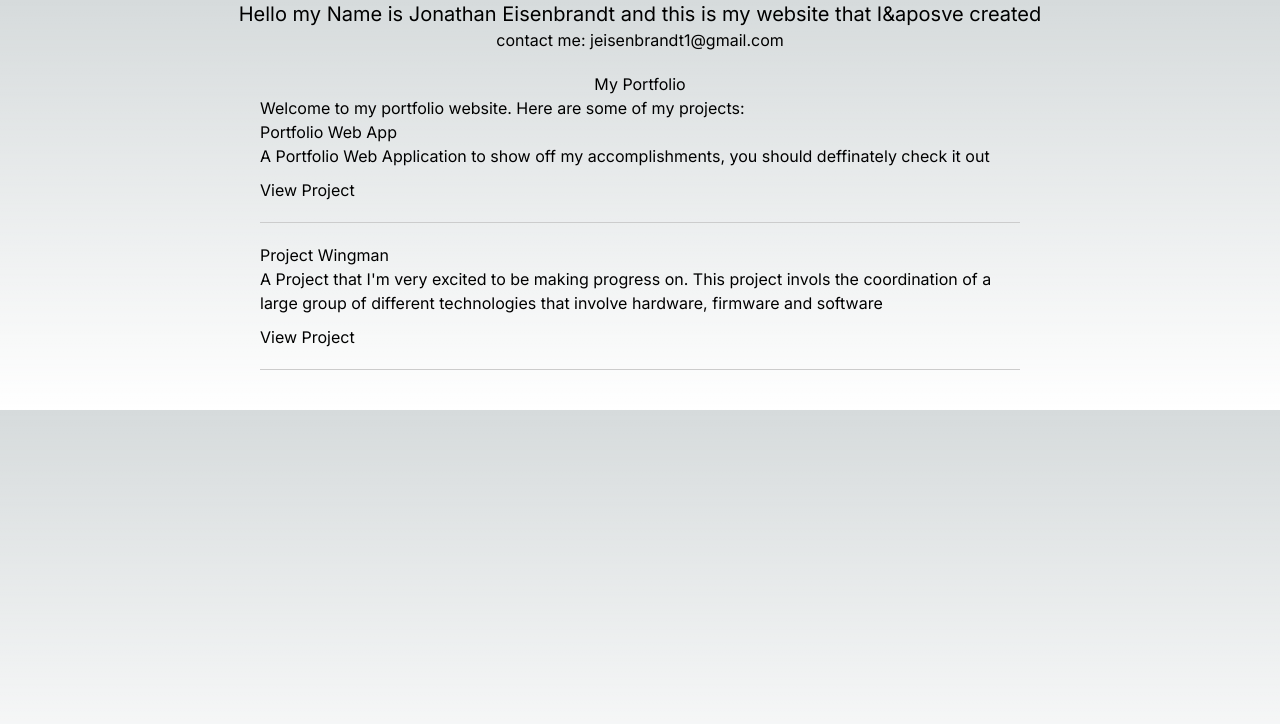
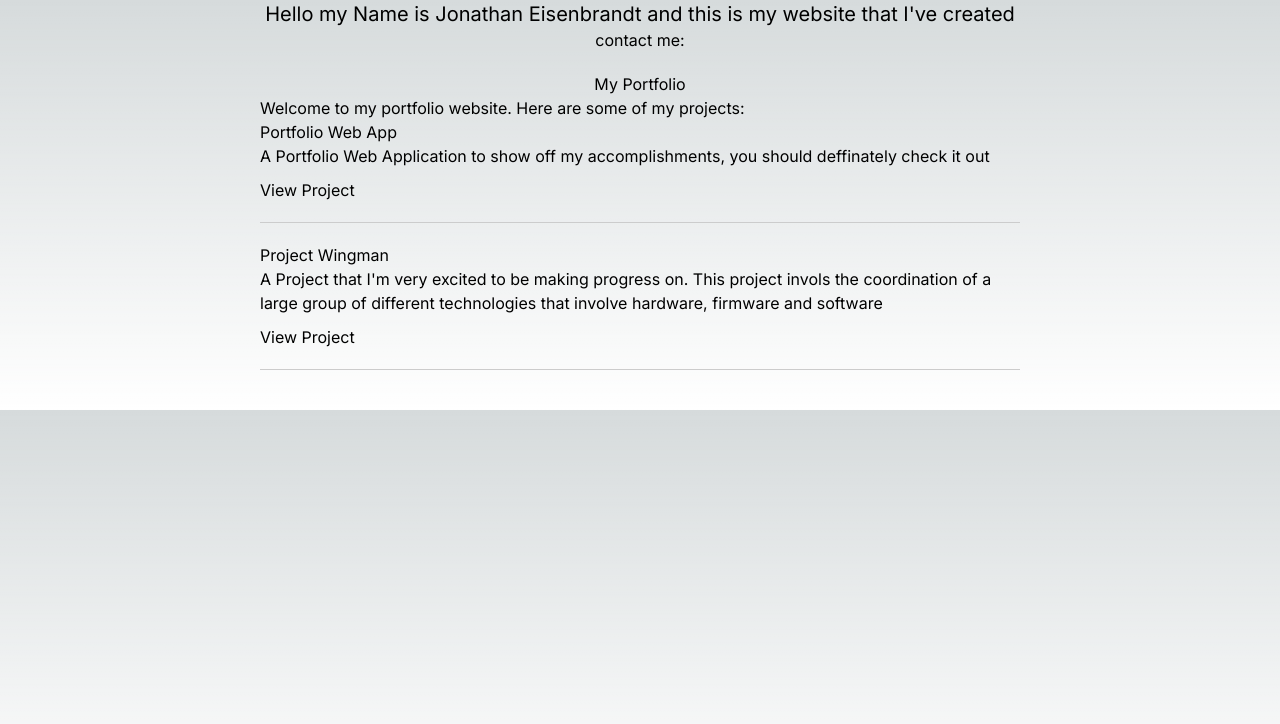
Before and after one commit to IcebergLettuc3/lettucehubnext, a Next.js app: page / in a window 1280 px wide. Shown: the top 724 px of the page. Built offline with nearby package versions, Linux system fonts and the light colour scheme.

Commit message:
removing email and fixing syntax

```diff
--- a/src/app/Intro.tsx
+++ b/src/app/Intro.tsx
@@ -4,10 +4,10 @@ const Intro: React.FC = () => {
     return (
         <div className='flex m-auto flex-col items-center'>
             <h1 className='text-xl'>
-                Hello my Name is Jonathan Eisenbrandt and this is my website that I&aposve created
+                Hello my Name is Jonathan Eisenbrandt and this is my website that I&apos;ve created
             </h1>
             <p>
-                contact me: jeisenbrandt1@gmail.com
+                contact me:
             </p>
         </div>
     )
```
